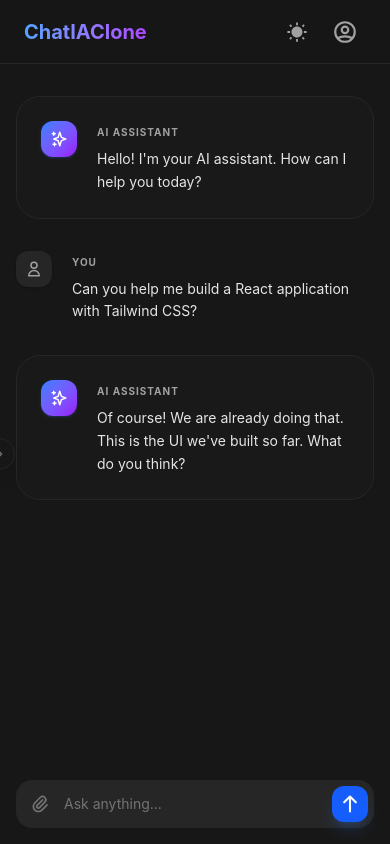
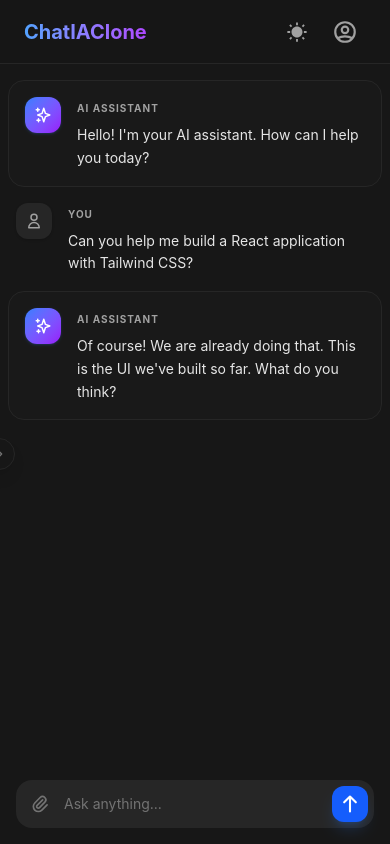
Before and after one commit to Lautaro-R-collins/Multi-Model-AI-Chat-Platform, a React (Vite) app: page / in a window 390 px wide. Built offline with nearby package versions, Linux system fonts and the light colour scheme.

Commit message:
refactor chat

```diff
--- a/src/components/ChatArea.tsx
+++ b/src/components/ChatArea.tsx
@@ -16,13 +16,13 @@ const ChatArea: React.FC = () => {
   ];
 
   return (
-    <div className="flex-1 overflow-y-auto px-4 py-8 md:px-8 bg-white dark:bg-neutral-900 transition-colors">
-      <div className="max-w-3xl mx-auto space-y-8">
+    <div className="flex-1 overflow-y-auto px-2 py-4 md:px-8 md:py-8 bg-white dark:bg-neutral-900 transition-colors">
+      <div className="max-w-3xl mx-auto space-y-4 md:space-y-8">
         {messages.map((msg) => (
           <div
             key={msg.id}
-            className={`flex gap-4 animate-in fade-in slide-in-from-bottom-2 duration-500 ${
-              msg.role === 'assistant' ? 'bg-neutral-50/80 dark:bg-neutral-800/20 p-6 rounded-3xl border border-neutral-100 dark:border-neutral-800' : ''
+            className={`flex gap-3 md:gap-4 animate-in fade-in slide-in-from-bottom-2 duration-500 ${
+              msg.role === 'assistant' ? 'bg-neutral-50/80 dark:bg-neutral-800/20 p-4 md:p-6 rounded-2xl md:rounded-3xl border border-neutral-100 dark:border-neutral-800' : 'px-2 md:px-0'
             }`}
           >
             <div
```
